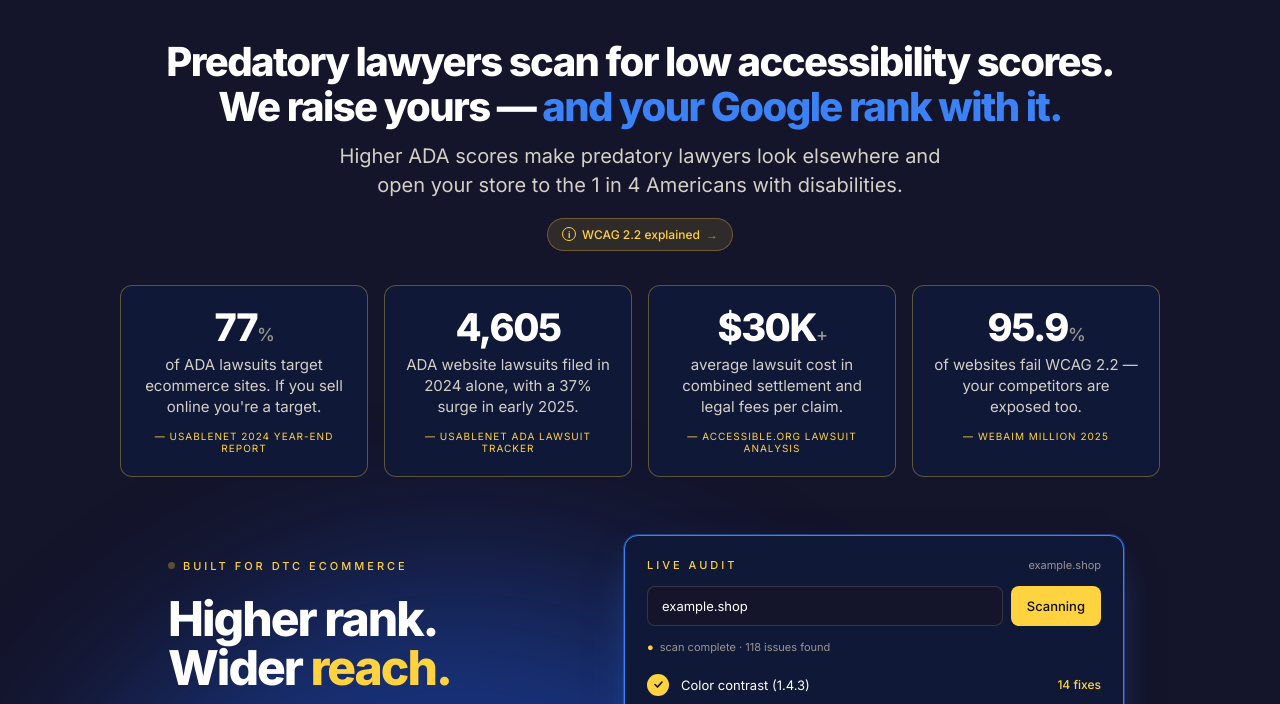
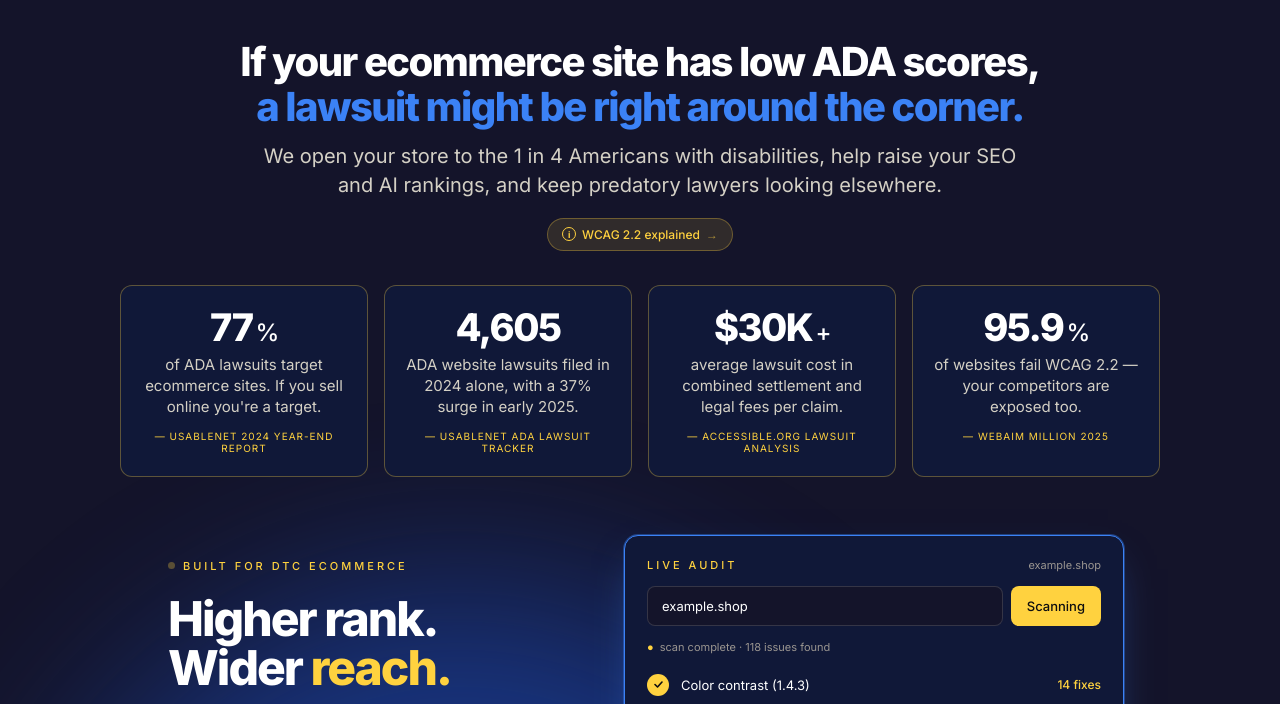
Before and after one commit to accessrank/accessrank-main, a plain HTML site: page index.html in a window 1280 px wide. Shown: the part 77-781 px from the top of the page. Drawn offline with Linux system fonts and the light colour scheme.

Commit message:
Add files via upload

```diff
--- a/index.html
+++ b/index.html
@@ -172,13 +172,13 @@ html, body { margin: 0; padding: 0; background: #14142A; }
 .site .risk-strip { padding: 25px var(--edge) 2px; --warning: #3B82F6; --warning-soft: #60A5FA; }
 .site .risk-eyebrow { font-size: 11px; letter-spacing: 3px; color: var(--warning); font-weight: 500; margin-bottom: 12px; text-align: center; }
 .site .risk-title { font-size: 40px; line-height: 1.12; letter-spacing: -1.6px; font-weight: 800; margin: 0 auto 12px; color: var(--text); text-align: center; max-width: 1080px; }
-.site .risk-sub { font-size: 20px; line-height: 1.45; color: var(--text-soft); text-align: center; max-width: 640px; margin: 0 auto 36px; }
+.site .risk-sub { font-size: 20px; line-height: 1.45; color: var(--text-soft); text-align: center; max-width: 860px; margin: 0 auto 36px; }
 .site .risk-title .red { color: var(--warning); }
 .site .risk-grid { display: grid; grid-template-columns: repeat(4, 1fr); gap: 16px; max-width: 1040px; margin: 0 auto; }
 .site .risk-card { position: relative; padding: 22px 12px; background: var(--surface); border-radius: 12px; border: 1px solid var(--keyline); text-align: center; display: flex; flex-direction: column; align-items: center; justify-content: flex-start; transition: transform .28s cubic-bezier(.16,1,.3,1), border-color .28s ease, box-shadow .28s ease; }
 .site .risk-card:hover { transform: scale(1.1); border-color: #3B82F6; box-shadow: 0 18px 40px -16px rgba(59,130,246,.55), 0 0 0 1px rgba(59,130,246,.4); z-index: 2; }
 .site .risk-num { font-size: 38px; font-weight: 800; letter-spacing: -1.5px; color: var(--text); line-height: 1; margin-bottom: 8px; }
-.site .risk-num .small { font-size: 18px; color: var(--text-faint); font-weight: 500; }
+.site .risk-num .small { font-size: 24px; color: #FFFFFF; font-weight: 500; margin-left: 3px; }
 .site .risk-label { width: 100%; max-width: 210px; font-size: 15px; color: var(--text-soft); line-height: 1.4; margin: 0 auto 13px; }
 .site .risk-source { font-size: 10px; color: var(--brand); letter-spacing: 1px; text-transform: uppercase; }
 
@@ -430,8 +430,8 @@ html, body { margin: 0; padding: 0; background: #14142A; }
 
   <main id="main-content">
   <section class="risk-strip">
-    <h1 class="risk-title">Predatory lawyers scan for low accessibility scores.<br/> We raise yours &mdash; <span class="red">and your Google rank with it.</span></h1>
-    <p class="risk-sub">Higher ADA scores make predatory lawyers look elsewhere and open your store to the 1 in 4 Americans with disabilities.</p>
+    <h1 class="risk-title">If your ecommerce site has low ADA scores,<br/> <span class="red">a lawsuit might be right around the corner.</span></h1>
+    <p class="risk-sub">We open your store to the 1 in 4 Americans with disabilities, help raise your SEO<br/>and AI rankings, and keep predatory lawyers looking elsewhere.</p>
     <div class="wcag-wrap"><a href="#wcag" class="wcag-link"><span class="info-circle">i</span><span>WCAG 2.2 explained</span><span style="opacity: 0.6;">&rarr;</span></a></div>
     <div class="risk-grid">
       <div class="risk-card"><div class="risk-num">77<span class="small">%</span></div><div class="risk-label">of ADA lawsuits target ecommerce sites. If you sell online you're a target.</div>
```
